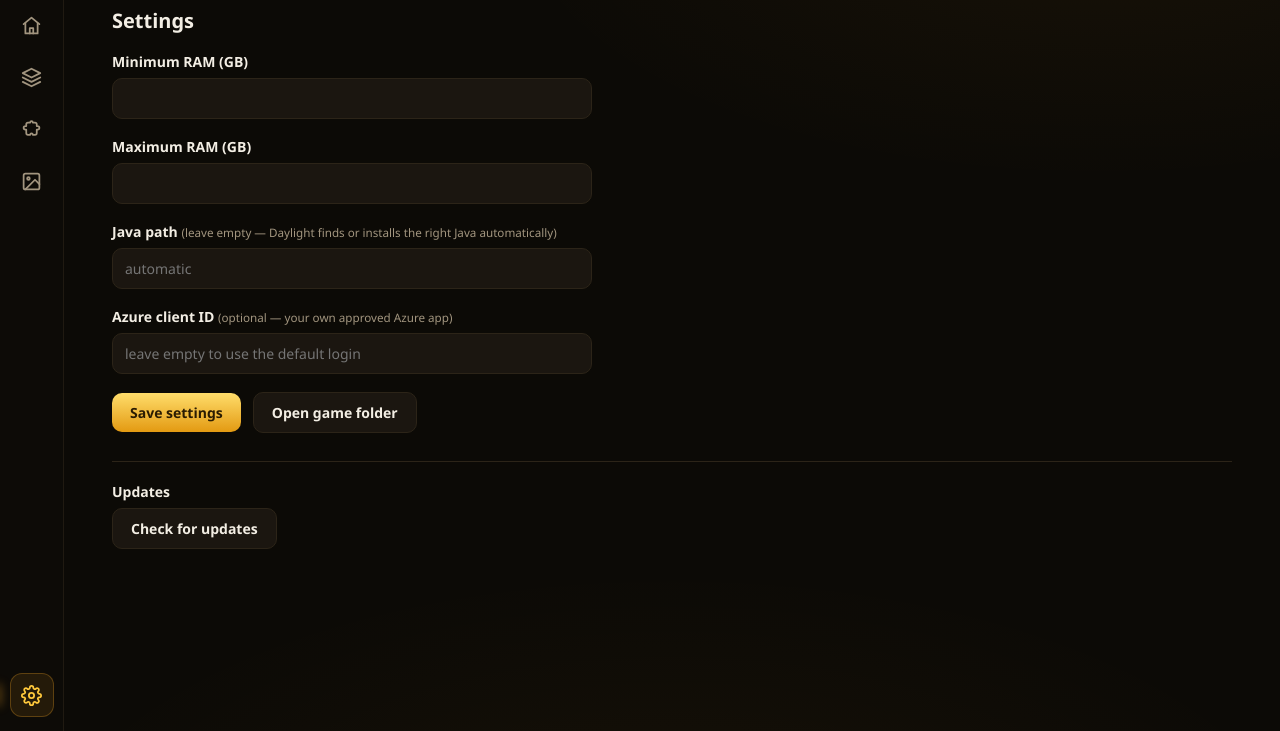
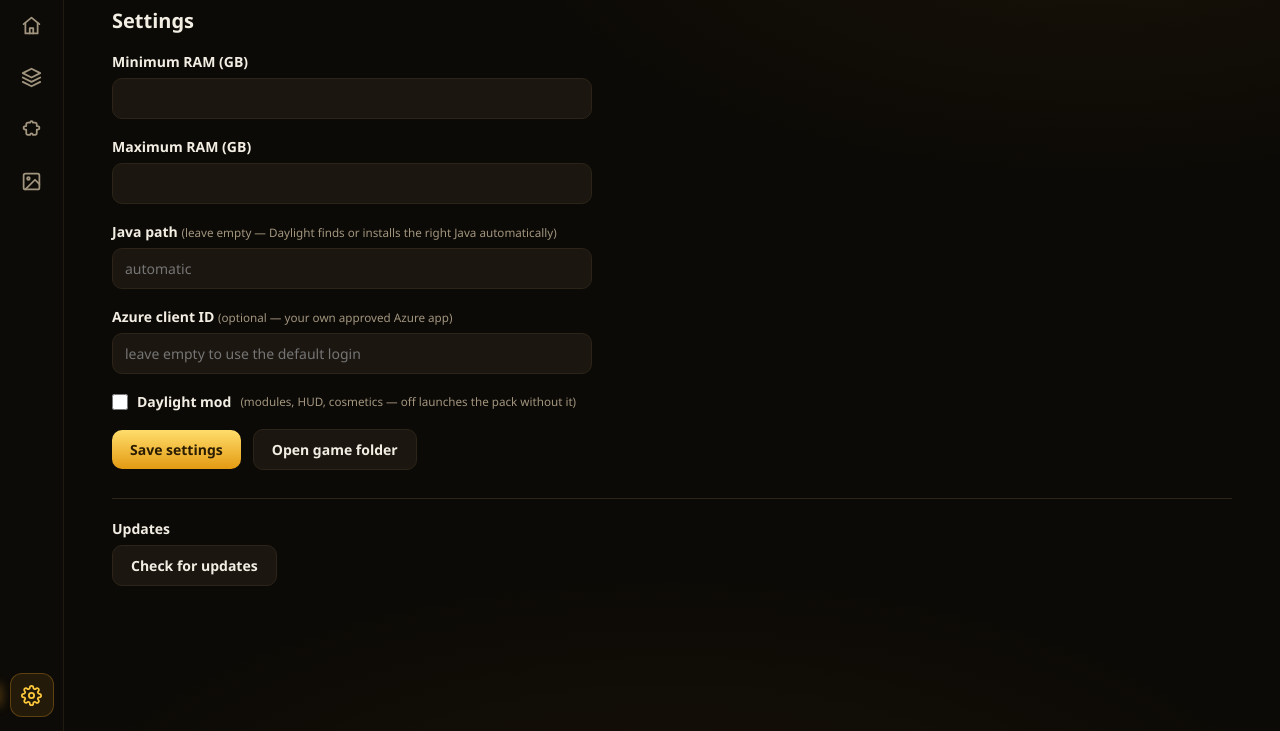
Before and after one commit to Duckboy121/daylight-, an Electron app: page src/renderer/index.html in a window 1280 px wide. Both pictures are taken after a click on the button 851 px from the left and 424 px from the top of the page. Shown: the part 69-800 px from the top of the page. Drawn offline with Linux system fonts and the light colour scheme; no server answers.

Commit message:
v2.19.0: the Daylight mod is now optional
A switch in Settings. On by default, and turning it off launches the pack
without the mod at all -- no modules, no HUD, no cosmetics, just the pack's
performance mods.

Switching it off deletes the jar rather than skipping the copy, so the pack
genuinely runs without it instead of carrying a disabled copy around. Useful
for a server that does not allow client mods, or for comparing against
plain Fabric.

```diff
--- a/package.json
+++ b/package.json
@@ -1,7 +1,7 @@
 {
   "name": "daylight-launcher",
   "productName": "Daylight",
-  "version": "2.18.2",
+  "version": "2.19.0",
   "description": "Daylight — custom Minecraft launcher: modpacks, Fabric mods, modules and Microsoft login",
   "main": "src/main.js",
   "scripts": {
--- a/src/renderer/app.js
+++ b/src/renderer/app.js
@@ -884,6 +884,7 @@ async function loadSettings() {
   $('max-ram').value = cfg.maxRam;
   $('java-path').value = cfg.javaPath;
   $('azure-id').value = cfg.azureClientId;
+  $('daylight-mod').checked = cfg.daylightMod !== false;
   const version = await call('getAppVersion');
   $('app-version').textContent = `(v${version})`;
   const sideVer = $('app-version-side');
@@ -895,7 +896,8 @@ $('save-settings').addEventListener('click', async () => {
     minRam: Math.max(1, parseInt($('min-ram').value) || 2),
     maxRam: Math.max(1, parseInt($('max-ram').value) || 4),
     javaPath: $('java-path').value.trim(),
-    azureClientId: $('azure-id').value.trim()
+    azureClientId: $('azure-id').value.trim(),
+    daylightMod: $('daylight-mod').checked
   });
   const note = $('settings-saved');
   note.classList.remove('hidden');
--- a/src/renderer/index.html
+++ b/src/renderer/index.html
@@ -220,6 +220,12 @@
             <label for="azure-id">Azure client ID <small>(optional — your own approved Azure app)</small></label>
             <input id="azure-id" type="text" placeholder="leave empty to use the default login" />
           </div>
+          <div class="setting setting-check">
+            <label for="daylight-mod">
+              <input id="daylight-mod" type="checkbox" />
+              Daylight mod <small>(modules, HUD, cosmetics — off launches the pack without it)</small>
+            </label>
+          </div>
           <div class="setting-actions">
             <button id="save-settings" class="btn">Save settings</button>
             <button id="open-game-dir" class="btn btn-ghost">Open game folder</button>
--- a/src/renderer/style.css
+++ b/src/renderer/style.css
@@ -446,6 +446,10 @@ select { cursor: pointer; }
 .setting label small { color: var(--dim); font-weight: 400; }
 .setting input { max-width: 480px; }
 .setting-actions { display: flex; align-items: center; gap: 12px; margin-top: 8px; }
+/* a checkbox row reads as one line, so the label sits beside the box rather
+   than stacked above it like the text fields */
+.setting-check label { display: flex; align-items: center; gap: 9px; cursor: pointer; }
+.setting-check input { width: 16px; height: 16px; max-width: 16px; margin: 0; accent-color: var(--accent); cursor: pointer; }
 .saved-note { color: var(--accent); font-size: 13px; }
 .update-setting { margin-top: 28px; padding-top: 20px; border-top: 1px solid var(--line); }
 .update-row { display: flex; align-items: center; gap: 12px; }
```
Also changed, not shown: src/main.js (+9 -4 lines).
